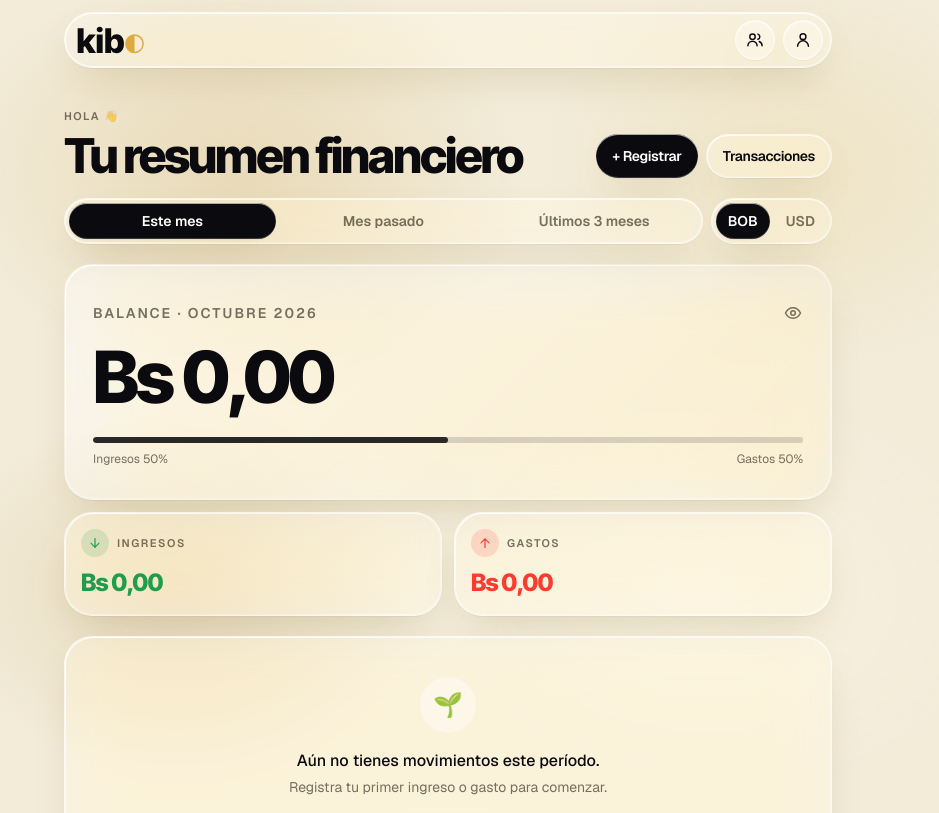
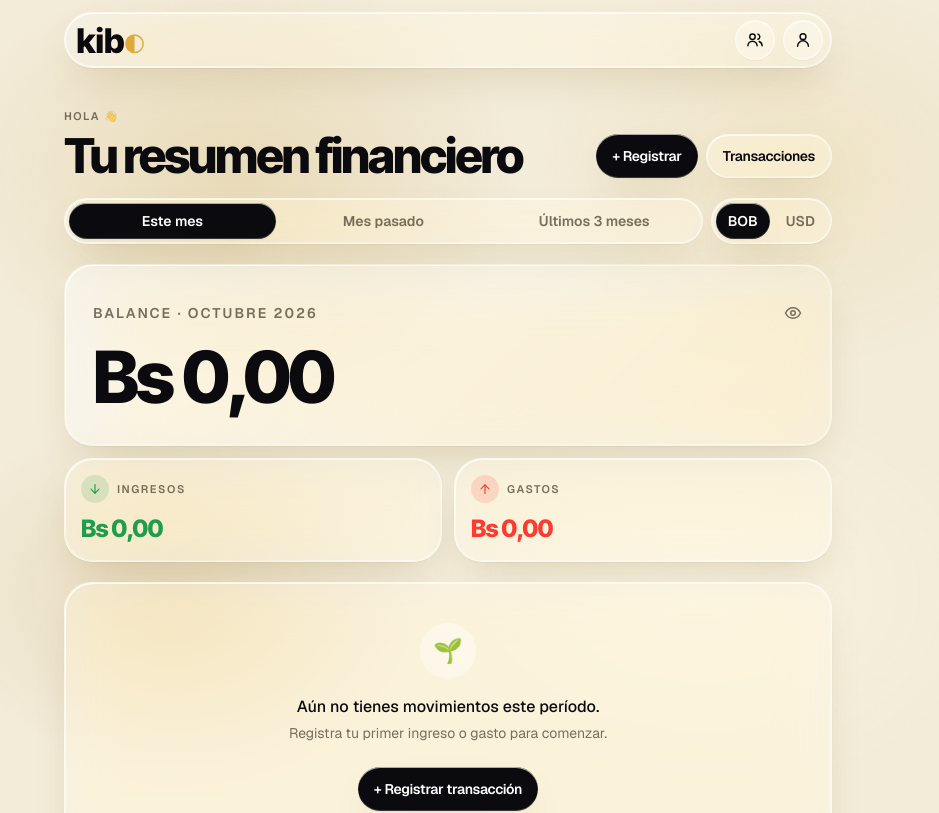
Before and after one commit to NatxioDev/kibo-dev, a Next.js app: page / in a window 1280 px wide. Shown: the top 813 px of the page, without its empty margins (192-1131 px from the left). Built offline with nearby package versions, Linux system fonts and the light colour scheme; no server answers; the database is empty.

Commit message:
fix(dashboard): ocultar barra de ingresos vs gastos sin movimientos
Refs KIBO-73

```diff
--- a/src/features/changelog/content/releases.ts
+++ b/src/features/changelog/content/releases.ts
@@ -16,6 +16,9 @@ export const RELEASES: Release[] = [
       "Puedes filtrar tus transacciones por cuenta; las antiguas aparecen como “Sin cuenta”.",
       "Puedes ocultar o mostrar el balance del dashboard con un toque en el ícono del ojo.",
       "Kibo recuerda tu preferencia de visibilidad del balance en este dispositivo.",
+    ],
+    fixes: [
+      "Si aún no tienes movimientos en el período, el dashboard ya no muestra una barra de ingresos y gastos al 50%.",
     ],
   },
   {
--- a/src/features/dashboard/components/BalanceHeroCard.tsx
+++ b/src/features/dashboard/components/BalanceHeroCard.tsx
@@ -10,7 +10,7 @@ type BalanceHeroCardProps = {
   balance: number;
   currency: TransactionCurrency;
   periodLabel: string;
-  incomePercent: number;
+  incomePercent: number | null;
 };
 
 const MASK = "••••••";
@@ -98,6 +98,7 @@ export function BalanceHeroCard({
         </span>
       )}
 
+      {incomePercent !== null && (
         <div className="mt-6 flex flex-col gap-2">
           <div className="flex h-1.5 overflow-hidden rounded-full bg-hero-foreground/15">
             <GrowBar
@@ -111,6 +112,7 @@ export function BalanceHeroCard({
             <span>Gastos {100 - incomePercent}%</span>
           </div>
         </div>
+      )}
     </Card>
   );
 }
--- a/src/features/dashboard/components/DashboardSummary.tsx
+++ b/src/features/dashboard/components/DashboardSummary.tsx
@@ -19,7 +19,7 @@ export function DashboardSummary({
   periodLabel,
 }: DashboardSummaryProps) {
   const total = income + expense;
-  const incomePercent = total > 0 ? Math.round((income / total) * 100) : 50;
+  const incomePercent = total > 0 ? Math.round((income / total) * 100) : null;
 
   return (
     <section className="flex flex-col gap-3">
```
Lines whose indentation alone changed are shown as unchanged.
